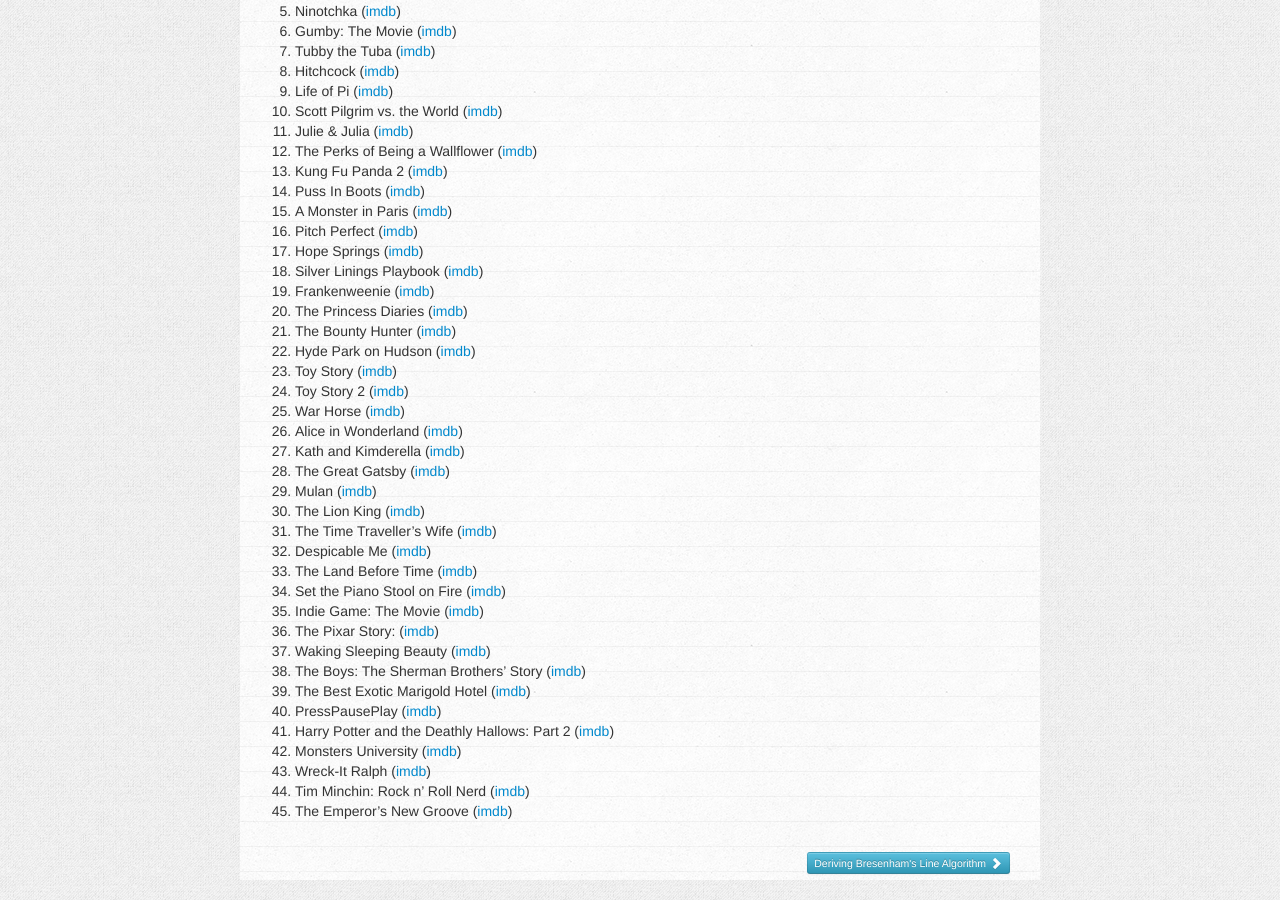
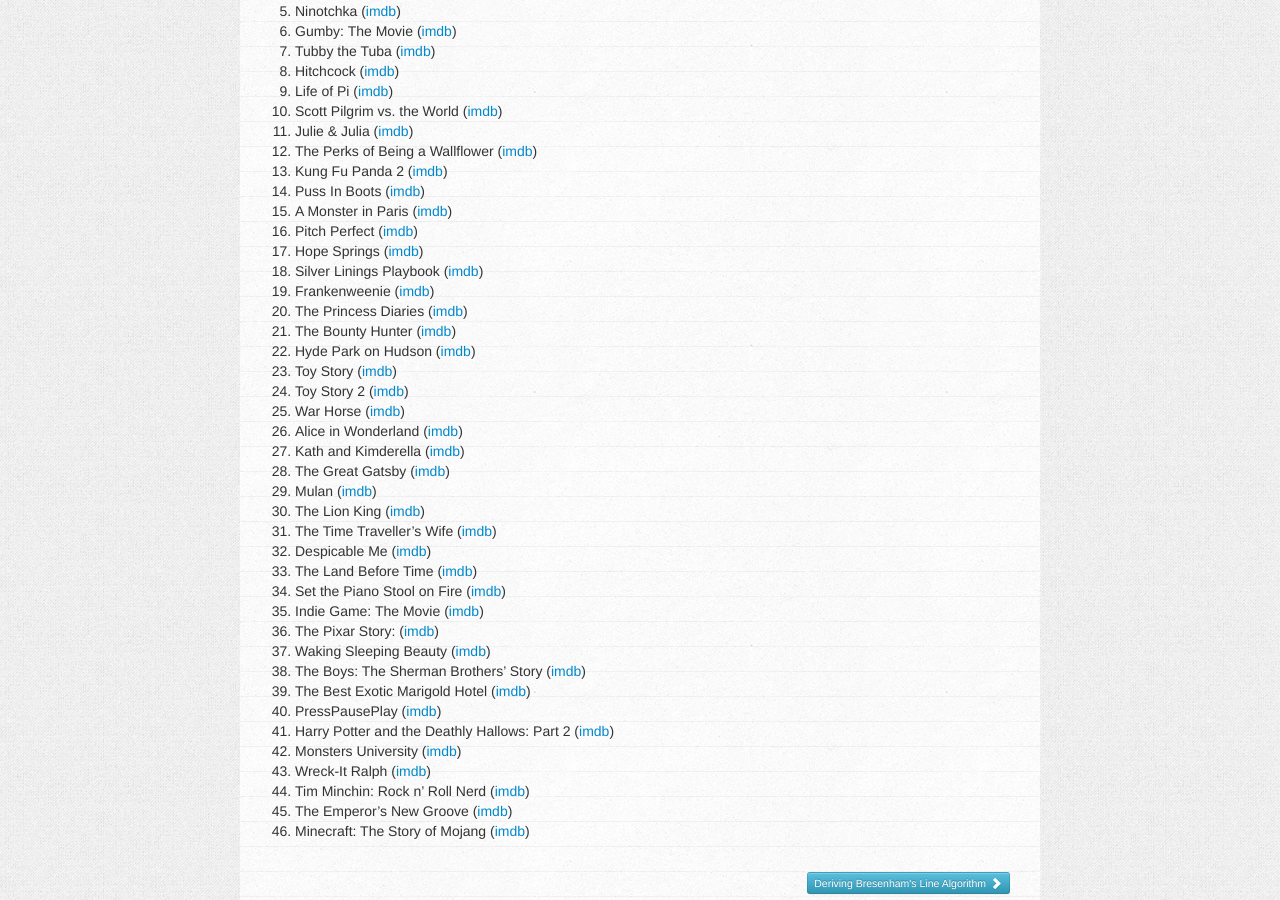
Before and after one commit to charlottepierce/charlottepierce.github.com, a Jekyll site: the page built from _posts/2013-01-01-50-50-Challenge-2013.md, in a window 1280 px wide and 900 px high, scrolled down 1187 px. Built offline with Jekyll 4.4.1, drawn with Linux system fonts in a browser that asks for light colours.

Commit message:
Updated 50/50 challenge list.

```diff
--- a/_posts/2013-01-01-50-50-Challenge-2013.md
+++ b/_posts/2013-01-01-50-50-Challenge-2013.md
@@ -89,3 +89,4 @@
 43. Wreck-It Ralph ([imdb](http://www.imdb.com/title/tt1772341/))
 44. Tim Minchin: Rock n' Roll Nerd ([imdb](http://www.imdb.com/title/tt1297297/))
 45. The Emperor's New Groove ([imdb](http://www.imdb.com/title/tt0120917/))
+46. Minecraft: The Story of Mojang ([imdb](http://www.imdb.com/title/tt2087878/))
```
